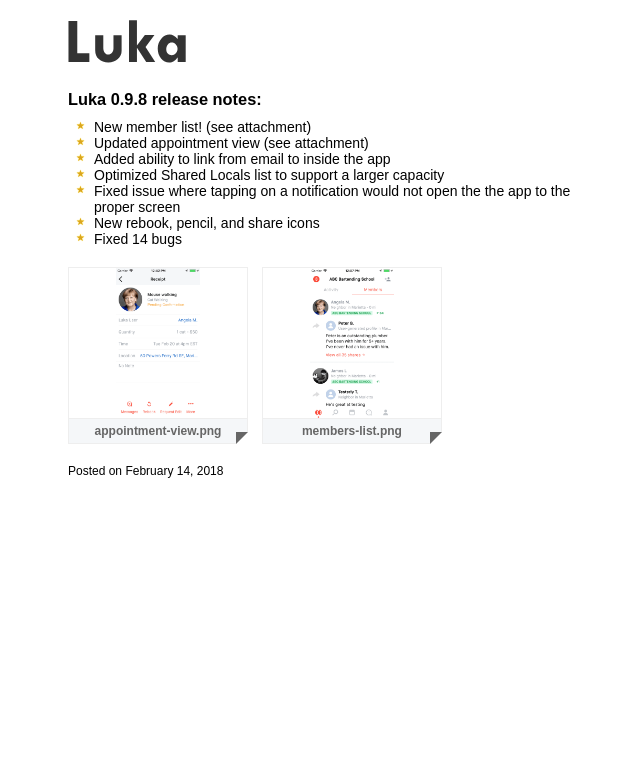
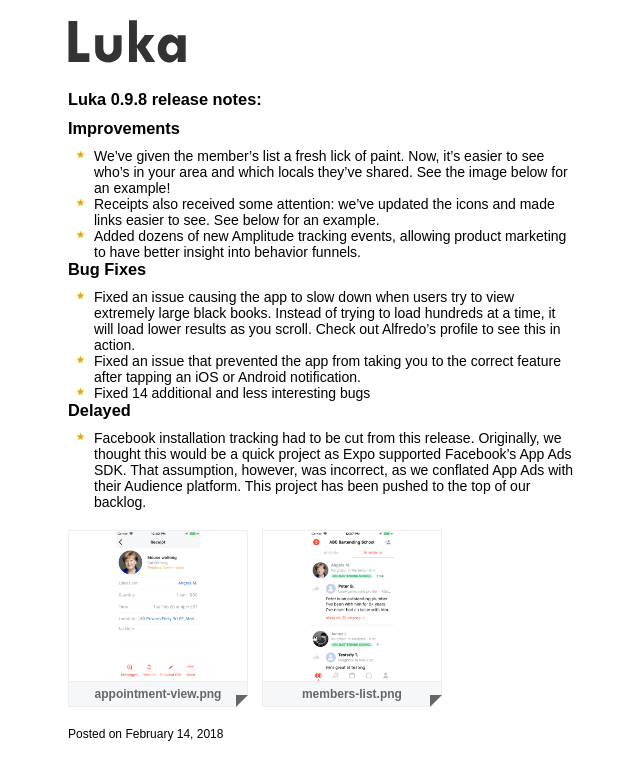
Before and after one commit to jamesloper/release.getluka.com, a Jekyll site: the page built from _posts/2018-02-14-0.9.8.md, in a window 1280 px wide. Shown: the top 780 px of the page, without its empty margins (317-957 px from the left). Built offline with Jekyll 4.4.1, drawn with Linux system fonts in a browser that asks for light colours.

Commit message:
Update 2018-02-14-0.9.8.md

```diff
--- a/_posts/2018-02-14-0.9.8.md
+++ b/_posts/2018-02-14-0.9.8.md
@@ -4,10 +4,15 @@ title: 0.9.8
 categories: update
 ---
 
-- New member list! (see attachment)
-- Updated appointment view (see attachment)
-- Added ability to link from email to inside the app
-- Optimized Shared Locals list to support a larger capacity
-- Fixed issue where tapping on a notification would not open the the app to the proper screen
-- New rebook, pencil, and share icons
-- Fixed 14 bugs
+### Improvements
+- We've given the member's list a fresh lick of paint. Now, it's easier to see who's in your area and which locals they've shared. See the image below for an example!
+- Receipts also received some attention: we've updated the icons and made links easier to see. See below for an example.
+- Added dozens of new Amplitude tracking events, allowing product marketing to have better insight into behavior funnels.
+
+### Bug Fixes
+- Fixed an issue causing the app to slow down when users try to view extremely large black books. Instead of trying to load hundreds at a time, it will load lower results as you scroll. Check out Alfredo's profile to see this in action.
+- Fixed an issue that prevented the app from taking you to the correct feature after tapping an iOS or Android notification.
+- Fixed 14 additional and less interesting bugs
+
+### Delayed
+- Facebook installation tracking had to be cut from this release. Originally, we thought this would be a quick project as Expo supported Facebook's App Ads SDK. That assumption, however, was incorrect, as we conflated App Ads with their Audience platform. This project has been pushed to the top of our backlog.
```
